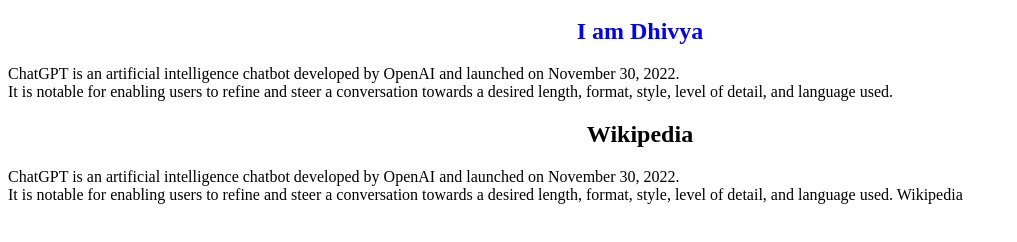
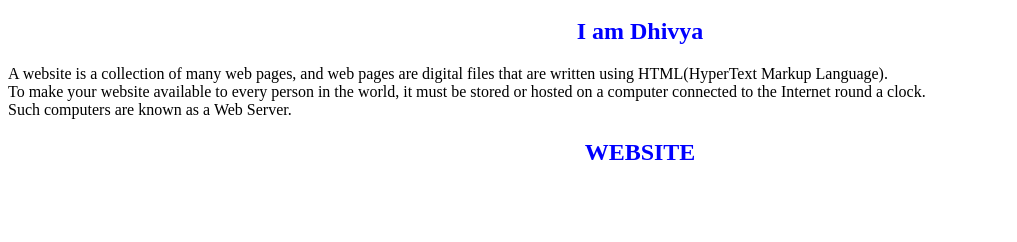
Before and after one commit to Dhivya-ramasamy123/sample, a plain HTML site: page index.html in a window 1280 px wide. Shown: the part 48-290 px from the top of the page, without its empty margins (0-1017 px from the left). Drawn offline with Linux system fonts and the light colour scheme.

Commit message:
Update index.html

```diff
--- a/index.html
+++ b/index.html
@@ -11,7 +11,7 @@
 	<body>
 		<h1 style ="color:red">HELLO WORLD</h1>
 		<h2 style ="color:blue"> I am Dhivya</h2>
-		<p>ChatGPT is an artificial intelligence chatbot developed by OpenAI and launched on November 30, 2022. <br>It is notable for enabling users to refine and steer a conversation towards a desired length, format, style, level of detail, and language used. <h2>Wikipedia</h2>
-		ChatGPT is an artificial intelligence chatbot developed by OpenAI and launched on November 30, 2022. <br>It is notable for enabling users to refine and steer a conversation towards a desired length, format, style, level of detail, and language used. Wikipedia</p>
+		<p> A website is a collection of many web pages, and web pages are digital files that are written using HTML(HyperText Markup Language).<br> To make your website available to every person in the world, it must be stored or hosted on a computer connected to the Internet round a clock.<br> Such computers are known as a Web Server.<h2 style="color:blue">WEBSITE</h2>
+		</p>
   </body>
   </html>
```
